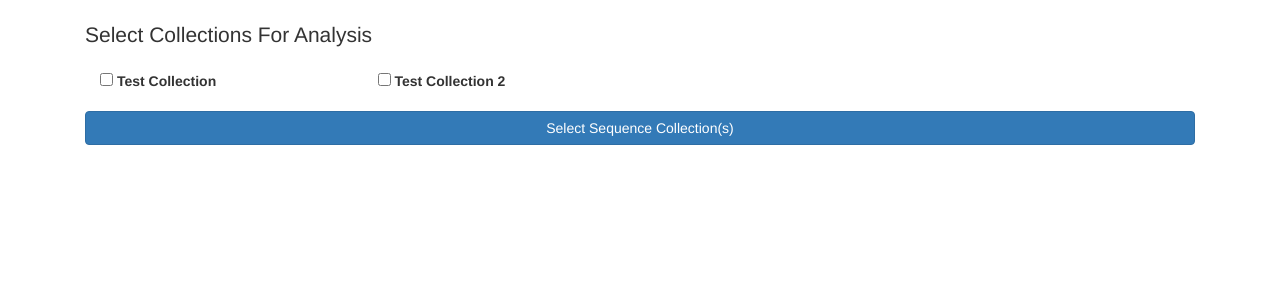
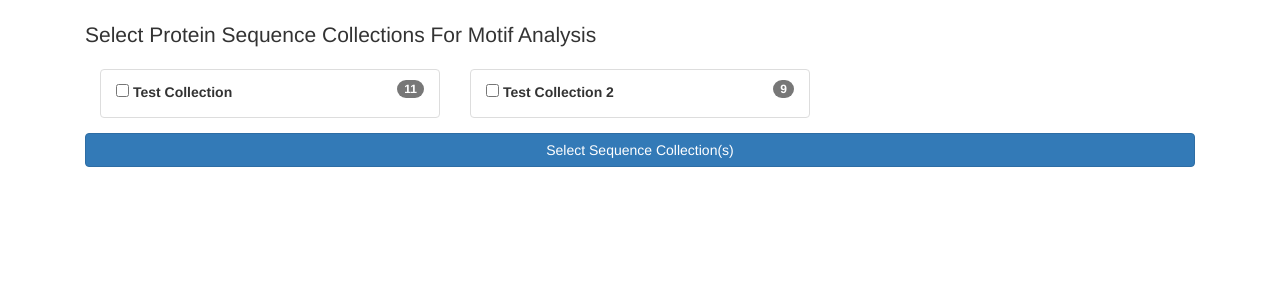
Before and after one commit to demansou/protein_analysis_django, a Django app: page /select_collections/ in a window 1280 px wide. Shown: the part 52-352 px from the top of the page. Run offline with Django 3.2, Linux system fonts and the light colour scheme; data comes from the database, SQL or seed files in the repository; both versions use the stored data as it was before the commit; some libraries are stand-ins or nearby versions.

Commit message:
collection selection form working, working on motif selection form

```diff
--- a/protein_analysis_tool/admin.py
+++ b/protein_analysis_tool/admin.py
@@ -61,8 +61,7 @@ class MotifAdmin(admin.ModelAdmin):
     fieldsets = [
         ('Motif Information', {
             'fields': [
-                'motif_name',
-                'motif_'
+                'motif',
             ],
         }),
     ]
--- a/protein_analysis_tool/forms.py
+++ b/protein_analysis_tool/forms.py
@@ -48,25 +48,3 @@ class CollectionAdminForm(forms.ModelForm):
             collection.save()
 
         return collection
-
-
-class CollectionForm(forms.Form):
-    collections = forms.ModelMultipleChoiceField(
-        label='Select Collections For Analysis',
-        queryset=Collection.objects.all(),
-        widget=forms.CheckboxSelectMultiple,
-    )
-
-    def as_bootstrap(self):
-        return self._html_output(
-            normal_row='<div class="col-xs-3"><li class="list-group-item">%(html_class_attr)s>%(label)s %(field)s%(help_text)s</li></div>',
-            error_row='<div class="alert alert-danger">%s</div>',
-            row_ender='</div>',
-            help_text_html=' <span class="helptext">%s</span>',
-            errors_on_separate_row=True
-        )
-
-
-
-class MotifForm(forms.Form):
-    fields = forms.ModelMultipleChoiceField(queryset=Motif.objects.all())
--- a/protein_analysis_tool/models.py
+++ b/protein_analysis_tool/models.py
@@ -13,7 +13,7 @@ class Collection(models.Model):
     sequence_count = models.IntegerField(default=0)
 
     def __str__(self):
-        return self.collection_name
+        return '{collection_name} <{sequence_count} Sequences>'.format(collection_name=self.collection_name, sequence_count=self.sequence_count)
 
 
 class Sequence(models.Model):
@@ -33,8 +33,7 @@ class Motif(models.Model):
     """
     Motif to search for in sequences.
     """
-    motif_name = models.CharField(max_length=32)
     motif = models.CharField(max_length=16)
 
     def __str__(self):
-        return self.motif_name
+        return self.motif
--- a/protein_analysis_tool/templates/protein_analysis_tool/select_collections.html
+++ b/protein_analysis_tool/templates/protein_analysis_tool/select_collections.html
@@ -5,12 +5,20 @@
 {% block content %}
     <form method="post">
         {% csrf_token %}
-        <p class="lead">{{ form.collections.label }}</p>
+
+        <p class="lead">Select Protein Sequence Collections For Motif Analysis</p>
+
         <div class="form-group">
             <ul class="list-group">
-                {% for collection in form.collections %}
-                    <div class="col-xs-3">
-                        {{ collection }}
+                {% for collection in collections %}
+                    <div class="col-xs-4">
+                        <li class="list-group-item">
+                            <label>
+                                <input type=checkbox name="collection_group[]" value="{{ collection.pk }}">
+                                {{ collection.collection_name }}
+                            </label>
+                            <span class="badge">{{ collection.sequence_count }}</span>
+                        </li>
                     </div>
                 {% endfor %}
             </ul>
--- a/protein_analysis_tool/urls.py
+++ b/protein_analysis_tool/urls.py
@@ -5,5 +5,6 @@ from . import views
 app_name = 'protein_analysis_tool'
 urlpatterns = [
     url(r'^$', views.IndexView.as_view(), name='index'),
-    url(r'^select_collections/$', views.CollectionFormView.as_view(), name='select-collections'),
+    url(r'^select_collections/$', views.select_collections_view, name='select-collections'),
+    url(r'%select_motifs/$', views.select_motifs_view, name='select-motifs'),
 ]
--- a/protein_analysis_tool/views.py
+++ b/protein_analysis_tool/views.py
@@ -1,13 +1,52 @@
+from django.shortcuts import get_list_or_404, render
 from django.views import generic
 
-from .forms import CollectionForm, MotifForm
+from .models import Collection, Motif
 
 
 class IndexView(generic.TemplateView):
     template_name = 'protein_analysis_tool/index.html'
 
 
-class CollectionFormView(generic.FormView):
-    form_class = CollectionForm
-    template_name = 'protein_analysis_tool/select_collections.html'
-    success_url = '/select_motifs/'
+def select_collections_view(request):
+    if request.POST:
+        collection_list = request.POST.get('collection_group[]')
+
+        # re-render form in case of empty list
+        if not collection_list:
+            pass
+
+        # save list for passing into html
+        context = {
+            'collection_list': collection_list,
+        }
+
+        # render next form
+        return render(request, 'protein_analysis_tool/select_motifs.html', context)
+
+    # get list of objects or send HTTP 404
+    collection_list = get_list_or_404(Collection, sequence_count__gte=1)
+
+    # create context dictionary
+    context = {
+        'collections': collection_list,
+    }
+
+    # render form
+    return render(request, 'protein_analysis_tool/select_collections.html', context=context)
+
+
+def select_motifs_view(request):
+    if request.POST:
+        pass
+
+    collection_list = request.GET.get('collection_list')
+
+    motifs = Motif.objects.all()
+
+    context = {
+        'collection_list': collection_list,
+        'motifs': motifs,
+    }
+
+    return render(request, 'protein_analysis_tool/select_motifs.html', context=context)
```
Also changed, not shown: db.sqlite3.
